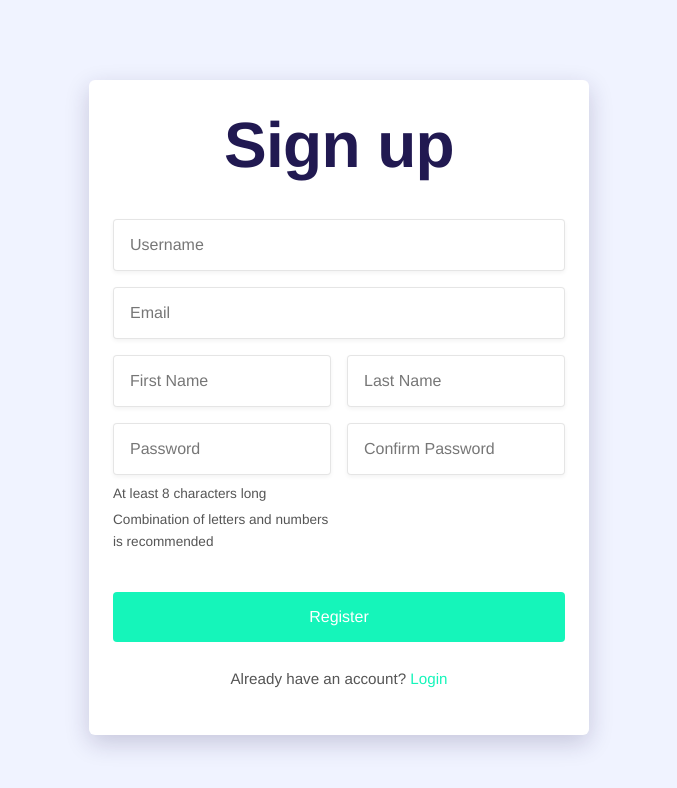
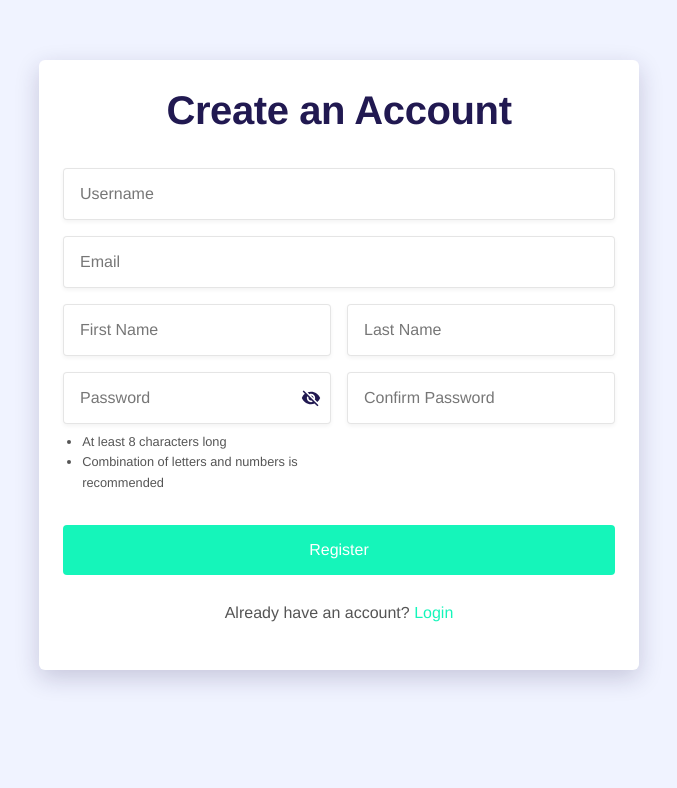
Before and after one commit to mr-seifi/prompt-management, a React (Create React App) app in the folder frontend/: page /register in a window 1280 px wide. Shown: the top 788 px of the page, without its empty margins (301-978 px from the left). Built offline with nearby package versions, Linux system fonts and the light colour scheme; no server answers.

Commit message:
Revert "value description shwoing correctly"
This reverts commit b093688514bdbbb5b3dfb415eee7db3a5893cf20.

```diff
--- a/frontend/src/pages/LoginPage.tsx
+++ b/frontend/src/pages/LoginPage.tsx
@@ -12,14 +12,9 @@ const PageContainer = styled.div`
   box-shadow: ${props => props.theme.shadows.large};
 
   @media (max-width: 768px) {
-    max-width: 95%;
+    max-width: 90%;
     margin: 40px auto;
     padding: ${props => props.theme.spacing.md};
-  }
-
-  @media (max-width: 480px) {
-    margin: 20px auto;
-    padding: ${props => props.theme.spacing.sm};
   }
 `;
 
@@ -29,26 +24,12 @@ const PageTitle = styled.h1`
   margin-bottom: 2rem;
   color: ${props => props.theme.colors.primary};
   font-weight: ${props => props.theme.typography.fontWeights.bold};
-
-  @media (max-width: 768px) {
-    font-size: 2rem;
-    margin-bottom: 1.5rem;
-  }
-
-  @media (max-width: 480px) {
-    font-size: 1.75rem;
-    margin-bottom: 1rem;
-  }
 `;
 
 const Form = styled.form`
   display: flex;
   flex-direction: column;
   gap: ${props => props.theme.spacing.md};
-
-  @media (max-width: 480px) {
-    gap: ${props => props.theme.spacing.sm};
-  }
 `;
 
 const FormGroup = styled.div`
@@ -66,11 +47,6 @@ const FormGroup = styled.div`
 const Label = styled.label`
   font-weight: ${props => props.theme.typography.fontWeights.medium};
   color: ${props => props.theme.colors.textPrimary};
-  font-size: 1rem;
-
-  @media (max-width: 480px) {
-    font-size: 0.9rem;
-  }
 `;
 
 const Input = styled.input`
@@ -94,13 +70,9 @@ const Input = styled.input`
   }
 
   @media (max-width: 768px) {
+    width: 100%;
     padding: ${props => props.theme.spacing.sm};
     font-size: 0.95rem;
-  }
-
-  @media (max-width: 480px) {
-    padding: ${props => props.theme.spacing.xs};
-    font-size: 0.9rem;
   }
 `;
 
@@ -134,11 +106,6 @@ const SubmitButton = styled.button`
     margin: ${props => props.theme.spacing.md} auto 0;
     display: block;
   }
-
-  @media (max-width: 480px) {
-    padding: ${props => props.theme.spacing.sm};
-    font-size: 0.95rem;
-  }
 `;
 
 const ErrorMessage = styled.div`
@@ -153,7 +120,6 @@ const ErrorMessage = styled.div`
     width: 100%;
     margin-left: 0;
     margin-right: 0;
-    font-size: 0.85rem;
   }
 `;
 
@@ -169,7 +135,6 @@ const SuccessMessage = styled.div`
     width: 100%;
     margin-left: 0;
     margin-right: 0;
-    font-size: 0.85rem;
   }
 `;
 
@@ -177,7 +142,6 @@ const BottomText = styled.p`
   text-align: center;
   margin-top: ${props => props.theme.spacing.lg};
   color: ${props => props.theme.colors.textSecondary};
-  font-size: 0.95rem;
 
   a {
     color: ${props => props.theme.colors.accent};
@@ -187,11 +151,6 @@ const BottomText = styled.p`
     &:hover {
       text-decoration: underline;
     }
-  }
-
-  @media (max-width: 480px) {
-    font-size: 0.9rem;
-    margin-top: ${props => props.theme.spacing.md};
   }
 `;
 
--- a/frontend/src/pages/PromptDetailsPage.tsx
+++ b/frontend/src/pages/PromptDetailsPage.tsx
@@ -1,4 +1,4 @@
-import React, { useState, useEffect } from 'react';
+import React, { useState, useEffect, useRef, useCallback } from 'react';
 import { useParams, useNavigate, Link } from 'react-router-dom';
 import styled from 'styled-components';
 import Card from '../components/ui/Card';
@@ -8,11 +8,13 @@ import promptService from '../services/promptService';
 import usePrompts from '../hooks/usePrompts';
 import { formatDateTimeForDisplay } from '../services/promptService';
 import PromptRenderer from '../components/prompts/PromptRenderer';
+import ReactDOM from 'react-dom';
 
 const PageContainer = styled.div`
   max-width: 800px;
   margin: 0 auto;
   padding: ${props => props.theme.spacing.lg};
+  overflow: visible;
 `;
 
 const PageHeader = styled.div`
@@ -35,12 +37,15 @@ const ButtonGroup = styled.div`
 
 const PromptDetail = styled.div`
   margin-bottom: 1.5rem;
+  overflow: visible;
 `;
 
 const ContentContainer = styled.div`
   white-space: pre-wrap;
   line-height: 1.6;
   color: ${props => props.theme.colors.textSecondary};
+  position: relative;
+  overflow: visible;
 `;
 
 const HighlightedVariable = styled.span`
@@ -54,31 +59,24 @@ const HighlightedVariable = styled.span`
   align-items: center;
   border-bottom: 1px dashed ${props => props.theme.colors.accent};
   transition: background-color 0.2s ease;
+  z-index: 10;
 
   &:hover {
     background-color: ${props => props.theme.colors.accent}30;
   }
 `;
 
-const Tooltip = styled.div`
-  position: absolute;
-  bottom: calc(100% + 8px);
-  left: 50%;
-  transform: translateX(-50%);
+const TooltipContainer = styled.div`
+  position: fixed;
+  z-index: 9999;
+  padding: 0.75rem;
   background-color: ${props => props.theme.colors.cardHelpHighlight};
-  color: ${props => props.theme.colors.textPrimary};
-  padding: 0.75rem;
   border-radius: ${props => props.theme.borderRadius.small};
   box-shadow: 0 3px 10px rgba(0, 0, 0, 0.2);
+  max-width: 280px;
   min-width: 180px;
-  max-width: 280px;
-  z-index: 100;
-  opacity: 0;
-  visibility: hidden;
-  transition: opacity 0.3s, visibility 0.3s;
-  font-size: 0.9rem;
+  pointer-events: none;
   text-align: center;
-  pointer-events: none;
 
   &:after {
     content: '';
@@ -89,11 +87,6 @@ const Tooltip = styled.div`
     border-width: 5px;
     border-style: solid;
     border-color: ${props => props.theme.colors.cardHighlight} transparent transparent transparent;
-  }
-
-  ${HighlightedVariable}:hover & {
-    opacity: 1;
-    visibility: visible;
   }
 `;
 
@@ -136,13 +129,12 @@ const PromptMeta = styled.div`
 const FavoriteStatus = styled.div`
   display: flex;
   align-items: center;
-  gap: 0.5rem;
   cursor: pointer;
 `;
 
 const FavoriteIcon = styled.span<{ isFavorite: boolean }>`
   color: ${({ isFavorite, theme }) => (isFavorite ? theme.colors.warning : '#ccc')};
-  font-size: 1.25rem;
+  font-size: 1.5rem;
 `;
 
 const LoadingMessage = styled.div`
@@ -164,13 +156,17 @@ const ErrorMessage = styled.div`
 const StyledCard = styled(Card)`
   padding: ${props => props.theme.spacing.lg};
   margin-bottom: 1.5rem;
+  overflow: visible;
 `;
 
-const SectionTitle = styled.h2`
-  font-size: 1.5rem;
-  margin-top: 0;
+const SectionTitle = styled.h3`
+  font-size: 1.1rem;
   margin-bottom: 1rem;
+  font-weight: 600;
   color: ${props => props.theme.colors.textPrimary};
+  display: flex;
+  align-items: center;
+  justify-content: space-between;
 `;
 
 const TabContainer = styled.div`
@@ -199,12 +195,66 @@ const TabButton = styled.button<{ active: boolean }>`
   }
 `;
 
+const DeleteButton = styled(Button)`
+  width: 40px;
+  height: 40px;
+  padding: 0;
+  display: flex;
+  align-items: center;
+  justify-content: center;
+  background-color: ${props => props.theme.colors.danger};
+  color: white;
+  border-radius: ${props => props.theme.borderRadius.medium};
+
+  &:hover {
+    background-color: #FF3333;
+  }
+`;
+
+const EditButton = styled(Button)`
+  width: 40px;
+  height: 40px;
+  padding: 0;
+  display: flex;
+  align-items: center;
+  justify-content: center;
+  background-color: #211951;
+  color: white;
+  border-radius: ${props => props.theme.borderRadius.medium};
+
+  &:hover {
+    background-color: #342c68;
+  }
+`;
+
 interface HighlightedContentProps {
   content: string;
   variablesSchema?: Record<string, any>;
 }
 
 const HighlightedContent: React.FC<HighlightedContentProps> = ({ content, variablesSchema = {} }) => {
+  const [tooltip, setTooltip] = useState<{
+    visible: boolean;
+    name: string;
+    position: { x: number; y: number };
+  } | null>(null);
+
+  const showTooltip = useCallback((e: React.MouseEvent, variableName: string) => {
+    const rect = e.currentTarget.getBoundingClientRect();
+    const centerX = rect.left + rect.width / 2;
+    const topY = rect.top - 10;
+
+    setTooltip({
+      visible: true,
+      name: variableName,
+      position: { x: centerX, y: topY }
+    });
+  }, []);
+
+  const hideTooltip = useCallback(() => {
+    setTooltip(null);
+  }, []);
+
   if (!content) return null;
 
   const regex = /\{\{\s*([a-zA-Z0-9_]+)\s*\}\}/g;
@@ -229,14 +279,12 @@ const HighlightedContent: React.FC<HighlightedContentProps> = ({ content, variab
     }
 
     parts.push(
-      <HighlightedVariable key={`var-${match.index}`}>
+      <HighlightedVariable
+        key={`var-${match.index}`}
+        onMouseEnter={(e) => showTooltip(e, variableName)}
+        onMouseLeave={hideTooltip}
+      >
         {`{{${variableName}}}`}
-        <Tooltip>
-          <TooltipTitle>{variableName}</TooltipTitle>
-          <TooltipContent>
-            {variablesSchema[variableName]?.description || `Value for ${variableName}`}
-          </TooltipContent>
-        </Tooltip>
       </HighlightedVariable>
     );
 
@@ -247,7 +295,26 @@ const HighlightedContent: React.FC<HighlightedContentProps> = ({ content, variab
     parts.push(content.substring(lastIndex));
   }
 
-  return <ContentContainer>{parts}</ContentContainer>;
+  return (
+    <>
+      <ContentContainer>{parts}</ContentContainer>
+      {tooltip && tooltip.visible && ReactDOM.createPortal(
+        <TooltipContainer
+          style={{
+            left: `${tooltip.position.x}px`,
+            top: `${tooltip.position.y}px`,
+            transform: 'translate(-50%, -100%)'
+          }}
+        >
+          <TooltipTitle>{tooltip.name}</TooltipTitle>
+          <TooltipContent>
+            {variablesSchema[tooltip.name]?.description || `Value for ${tooltip.name}`}
+          </TooltipContent>
+        </TooltipContainer>,
+        document.body
+      )}
+    </>
+  );
 };
 
 const PromptDetailsPage: React.FC = () => {
@@ -324,12 +391,17 @@ const PromptDetailsPage: React.FC = () => {
       <PageHeader>
         <PageTitle>{prompt.title}</PageTitle>
         <ButtonGroup>
-          <Button variant="danger" onClick={handleDelete}>
-            Delete
-          </Button>
-          <Button variant="primary" as={Link} to={`/prompts/${prompt.id}/edit`}>
-            Edit
-          </Button>
+          <DeleteButton onClick={handleDelete} aria-label="Delete prompt">
+            <svg xmlns="http://www.w3.org/2000/svg" width="16" height="16" fill="currentColor" viewBox="0 0 16 16">
+              <path d="M5.5 5.5A.5.5 0 0 1 6 6v6a.5.5 0 0 1-1 0V6a.5.5 0 0 1 .5-.5m2.5 0a.5.5 0 0 1 .5.5v6a.5.5 0 0 1-1 0V6a.5.5 0 0 1 .5-.5m3 .5a.5.5 0 0 0-1 0v6a.5.5 0 0 0 1 0z"/>
+              <path d="M14.5 3a1 1 0 0 1-1 1H13v9a2 2 0 0 1-2 2H5a2 2 0 0 1-2-2V4h-.5a1 1 0 0 1-1-1V2a1 1 0 0 1 1-1H6a1 1 0 0 1 1-1h2a1 1 0 0 1 1 1h3.5a1 1 0 0 1 1 1zM4.118 4 4 4.059V13a1 1 0 0 0 1 1h6a1 1 0 0 0 1-1V4.059L11.882 4zM2.5 3h11V2h-11z"/>
+            </svg>
+          </DeleteButton>
+          <EditButton as={Link} to={`/prompts/${prompt.id}/edit`} aria-label="Edit prompt">
+            <svg xmlns="http://www.w3.org/2000/svg" width="16" height="16" fill="currentColor" viewBox="0 0 16 16">
+              <path d="M12.146.146a.5.5 0 0 1 .708 0l3 3a.5.5 0 0 1 0 .708l-10 10a.5.5 0 0 1-.168.11l-5 2a.5.5 0 0 1-.65-.65l2-5a.5.5 0 0 1 .11-.168l10-10zM11.207 2.5 13.5 4.793 14.793 3.5 12.5 1.207 11.207 2.5zm1.586 3L10.5 3.207 4 9.707V10h.5a.5.5 0 0 1 .5.5v.5h.5a.5.5 0 0 1 .5.5v.5h.293l6.5-6.5zm-9.761 5.175-.106.106-1.528 3.821 3.821-1.528.106-.106A.5.5 0 0 1 5 12.5V12h-.5a.5.5 0 0 1-.5-.5V11h-.5a.5.5 0 0 1-.468-.325z"/>
+            </svg>
+          </EditButton>
         </ButtonGroup>
       </PageHeader>
 
@@ -357,7 +429,12 @@ const PromptDetailsPage: React.FC = () => {
         <>
           <StyledCard>
             <PromptDetail>
-              <SectionTitle>Description</SectionTitle>
+              <SectionTitle>
+                Description
+                <FavoriteStatus onClick={handleToggleFavorite}>
+                  <FavoriteIcon isFavorite={prompt.isFavorite}>★</FavoriteIcon>
+                </FavoriteStatus>
+              </SectionTitle>
               <HighlightedContent
                 content={prompt.content}
                 variablesSchema={prompt.variablesSchema}
@@ -375,10 +452,6 @@ const PromptDetailsPage: React.FC = () => {
                 <div>
                   Last updated: {prompt.updatedAt}
                 </div>
-                <FavoriteStatus onClick={handleToggleFavorite}>
-                  <FavoriteIcon isFavorite={prompt.isFavorite}>★</FavoriteIcon>
-                  {prompt.isFavorite ? 'Remove from favorites' : 'Add to favorites'}
-                </FavoriteStatus>
               </PromptMeta>
             </PromptDetail>
           </StyledCard>
--- a/frontend/src/pages/RegisterPage.tsx
+++ b/frontend/src/pages/RegisterPage.tsx
@@ -4,77 +4,41 @@ import styled from 'styled-components';
 import { useAuth } from '../contexts/AuthContext';
 
 const PageContainer = styled.div`
-  max-width: 500px;
-  margin: 80px auto;
+  max-width: 600px;
+  margin: 60px auto;
   padding: ${props => props.theme.spacing.lg};
   background-color: ${props => props.theme.colors.card};
   border-radius: calc(${props => props.theme.borderRadius.large} / 2);
   box-shadow: ${props => props.theme.shadows.large};
 
   @media (max-width: 768px) {
-    max-width: 500px;
-    margin: 80px auto;
-    padding: ${props => props.theme.spacing.lg};
-  }
-
-  @media (max-width: 550px) {
-    max-width: 95%;
-    margin: 40px auto;
+    max-width: 90%;
+    margin: 30px auto;
     padding: ${props => props.theme.spacing.md};
-  }
-
-  @media (max-width: 480px) {
-    margin: 20px auto;
-    padding: ${props => props.theme.spacing.sm};
   }
 `;
 
 const PageTitle = styled.h1`
-  font-size: 4rem;
+  font-size: 2.5rem;
   text-align: center;
   margin-bottom: 2rem;
   color: ${props => props.theme.colors.primary};
   font-weight: ${props => props.theme.typography.fontWeights.bold};
-
-  @media (max-width: 768px) {
-    font-size: 4rem;
-    margin-bottom: 2rem;
-  }
-
-  @media (max-width: 550px) {
-    font-size: 3.5rem;
-    margin-bottom: 1.8rem;
-  }
-
-  @media (max-width: 480px) {
-    font-size: 2.5rem;
-    margin-bottom: 1.5rem;
-  }
 `;
 
 const Form = styled.form`
   display: flex;
   flex-direction: column;
   gap: ${props => props.theme.spacing.md};
-
-  @media (max-width: 550px) {
-    gap: ${props => props.theme.spacing.sm};
-  }
 `;
 
 const FormRow = styled.div`
-  display: flex;
+  display: grid;
+  grid-template-columns: 1fr 1fr;
   gap: ${props => props.theme.spacing.md};
-  width: 100%;
 
-  @media (max-width: 768px) {
-    flex-direction: row;
-    gap: ${props => props.theme.spacing.md};
-  }
-
-  @media (max-width: 550px) {
-    flex-direction: column;
-    gap: ${props => props.theme.spacing.sm};
+  @media (max-width: 600px) {
+    grid-template-columns: 1fr;
   }
 `;
 
@@ -84,7 +48,7 @@ const FormGroup = styled.div`
   gap: ${props => props.theme.spacing.xs};
   width: 100%;
 
-  @media (max-width: 550px) {
+  @media (max-width: 768px) {
     align-items: flex-start;
     gap: 4px;
   }
@@ -93,11 +57,6 @@ const FormGroup = styled.div`
 const Label = styled.label`
   font-weight: ${props => props.theme.typography.fontWeights.medium};
   color: ${props => props.theme.colors.textPrimary};
-  font-size: 1rem;
-
-  @media (max-width: 480px) {
-    font-size: 0.9rem;
-  }
 `;
 
 const Input = styled.input`
@@ -115,151 +74,34 @@ const Input = styled.input`
     box-shadow: 0 0 0 2px ${props => props.theme.colors.primary}30;
   }
 
+  /* Add padding to the right side of password inputs to make room for the icon */
+  &[type="password"],
+  &[type="text"] {
+    padding-right: 40px;
+  }
+
   &::placeholder {
     color: ${props => props.theme.colors.textSecondary};
     opacity: 0.8;
   }
 
   @media (max-width: 768px) {
-    padding: ${props => props.theme.spacing.md};
-    font-size: 1rem;
-  }
-
-  @media (max-width: 550px) {
+    width: 100%;
     padding: ${props => props.theme.spacing.sm};
     font-size: 0.95rem;
-  }
-
-  @media (max-width: 480px) {
-    padding: ${props => props.theme.spacing.xs};
-    font-size: 0.9rem;
-  }
-`;
-
-const PasswordInputContainer = styled.div`
-  position: relative;
-  width: 100%;
-`;
-
-const PasswordToggle = styled.button`
-  position: absolute;
-  right: ${props => props.theme.spacing.sm};
-  top: 50%;
-  transform: translateY(-50%);
-  background: none;
-  border: none;
-  cursor: pointer;
-  color: ${props => props.theme.colors.textSecondary};
-  padding: 0;
-  display: flex;
-  align-items: center;
-  justify-content: center;
-
-  &:hover {
-    color: ${props => props.theme.colors.primary};
   }
 `;
 
 const PasswordRequirements = styled.ul`
-  list-style: none;
-  padding: 0;
-  margin: ${props => props.theme.spacing.xs} 0;
-  font-size: 0.85rem;
+  font-size: 0.8rem;
   color: ${props => props.theme.colors.textSecondary};
+  margin-top: ${props => props.theme.spacing.xs};
+  padding-left: 1.2rem;
 
-  li {
-    display: flex;
-    align-items: center;
-    gap: ${props => props.theme.spacing.xs};
-    margin-bottom: ${props => props.theme.spacing.xs};
-  }
-
-  @media (max-width: 480px) {
-    font-size: 0.8rem;
-  }
-`;
-
-const PasswordSuggestionBox = styled.div`
-  background-color: ${props => props.theme.colors.card};
-  border-radius: calc(${props => props.theme.borderRadius.medium} / 2);
-  padding: ${props => props.theme.spacing.md};
-  margin: ${props => props.theme.spacing.sm} 0;
-  box-shadow: ${props => props.theme.shadows.medium};
-
-  @media (max-width: 480px) {
-    padding: ${props => props.theme.spacing.sm};
-  }
-`;
-
-const SuggestionHeader = styled.div`
-  display: flex;
-  justify-content: space-between;
-  align-items: center;
-  margin-bottom: ${props => props.theme.spacing.sm};
-`;
-
-const HeaderText = styled.div`
-  display: flex;
-  align-items: center;
-  gap: ${props => props.theme.spacing.sm};
-  color: ${props => props.theme.colors.primary};
-  font-weight: ${props => props.theme.typography.fontWeights.medium};
-`;
-
-const KeyIcon = styled.div`
-  display: flex;
-  align-items: center;
-  justify-content: center;
-`;
-
-const SuggestedPassword = styled.div`
-  font-family: monospace;
-  padding: ${props => props.theme.spacing.sm};
-  background-color: ${props => props.theme.colors.background};
-  border-radius: calc(${props => props.theme.borderRadius.small} / 2);
-  color: ${props => props.theme.colors.primary};
-  font-size: 1.1rem;
-  margin-bottom: 0;
-  cursor: pointer;
-  transition: background-color 0.2s;
-  text-align: center;
-  word-break: break-all;
-
-  &:hover {
-    background-color: ${props => props.theme.colors.cardHighlight};
-  }
-
-  @media (max-width: 480px) {
-    font-size: 0.9rem;
-    padding: ${props => props.theme.spacing.xs};
-  }
-`;
-
-const CloseButton = styled.button`
-  background: none;
-  border: none;
-  cursor: pointer;
-  color: ${props => props.theme.colors.textSecondary};
-  font-size: 1.2rem;
-  padding: 0;
-
-  &:hover {
-    color: ${props => props.theme.colors.danger};
-  }
-`;
-
-const UseButton = styled.button`
-  background-color: ${props => props.theme.colors.primary};
-  color: white;
-  border: none;
-  border-radius: ${props => props.theme.borderRadius.small};
-  padding: ${props => props.theme.spacing.xs} ${props => props.theme.spacing.sm};
-  font-size: 0.9rem;
-  cursor: pointer;
-  transition: background-color 0.2s;
-
-  &:hover {
-    background-color: ${props => props.theme.colors.accent};
+  @media (max-width: 768px) {
+    width: 100%;
+    margin-left: 0;
+    margin-right: 0;
   }
 `;
 
@@ -289,15 +131,9 @@ const SubmitButton = styled.button`
   }
 
   @media (max-width: 768px) {
-    width: auto;
+    width: 100%;
     margin: ${props => props.theme.spacing.md} auto 0;
     display: block;
-  }
-
-  @media (max-width: 550px) {
-    width: 100%;
-    padding: ${props => props.theme.spacing.sm};
-    font-size: 0.95rem;
   }
 `;
 
@@ -309,27 +145,10 @@ const ErrorMessage = styled.div`
   margin-bottom: ${props => props.theme.spacing.md};
   font-size: 0.9rem;
 
-  @media (max-width: 550px) {
+  @media (max-width: 768px) {
     width: 100%;
     margin-left: 0;
     margin-right: 0;
-    font-size: 0.85rem;
-  }
-`;
-
-const SuccessMessage = styled.div`
-  color: ${props => props.theme.colors.success};
-  background-color: ${props => props.theme.colors.success}15;
-  padding: ${props => props.theme.spacing.sm};
-  border-radius: calc(${props => props.theme.borderRadius.small} / 2);
-  margin-bottom: ${props => props.theme.spacing.md};
-  font-size: 0.9rem;
-
-  @media (max-width: 550px) {
-    width: 100%;
-    margin-left: 0;
-    margin-right: 0;
-    font-size: 0.85rem;
   }
 `;
 
@@ -337,7 +156,6 @@ const BottomText = styled.p`
   text-align: center;
   margin-top: ${props => props.theme.spacing.lg};
   color: ${props => props.theme.colors.textSecondary};
-  font-size: 0.95rem;
 
   a {
     color: ${props => props.theme.colors.accent};
@@ -348,10 +166,124 @@ const BottomText = styled.p`
       text-decoration: underline;
     }
   }
+`;
 
-  @media (max-width: 550px) {
-    font-size: 0.9rem;
-    margin-top: ${props => props.theme.spacing.md};
+const PasswordInputContainer = styled.div`
+  position: relative;
+  width: 100%;
+  display: flex;
+  align-items: center;
+
+  @media (max-width: 768px) {
+    width: 100%;
+  }
+`;
+
+const TogglePasswordButton = styled.button`
+  position: absolute;
+  right: 10px;
+  top: 50%;
+  transform: translateY(-50%);
+  background: none;
+  border: none;
+  color: #211951;
+  cursor: pointer;
+  display: flex;
+  align-items: center;
+  justify-content: center;
+  padding: 0;
+  z-index: 2;
+  pointer-events: auto;
+  width: 20px;
+  height: 20px;
+
+  &:hover {
+    color: ${props => props.theme.colors.primary};
+  }
+
+  svg {
+    width: 100%;
+    height: 100%;
+  }
+`;
+
+const PasswordSuggestionBox = styled.div`
+  position: absolute;
+  top: 100%;
+  left: 0;
+  width: 100%;
+  background-color: ${props => props.theme.colors.card};
+  border: 1px solid ${props => props.theme.colors.primary};
+  border-radius: calc(${props => props.theme.borderRadius.medium} / 2);
+  padding: ${props => props.theme.spacing.md};
+  margin-top: 5px;
+  box-shadow: ${props => props.theme.shadows.medium};
+  z-index: 10;
+`;
+
+const SuggestionHeader = styled.div`
+  font-weight: ${props => props.theme.typography.fontWeights.medium};
+  color: ${props => props.theme.colors.textPrimary};
+  margin-bottom: ${props => props.theme.spacing.sm};
+  display: flex;
+  justify-content: space-between;
+  align-items: center;
+`;
+
+const HeaderText = styled.span`
+  display: flex;
+  align-items: center;
+  gap: 8px;
+`;
+
+const KeyIcon = styled.span`
+  color: #211951;
+  display: inline-flex;
+  align-items: center;
+`;
+
+const SuggestedPassword = styled.div`
+  font-family: monospace;
+  padding: ${props => props.theme.spacing.sm};
+  background-color: ${props => props.theme.colors.background};
+  border-radius: calc(${props => props.theme.borderRadius.small} / 2);
+  color: ${props => props.theme.colors.primary};
+  font-size: 1.1rem;
+  margin-bottom: 0;
+  cursor: pointer;
+  transition: background-color 0.2s;
+  text-align: center;
+
+  &:hover {
+    background-color: ${props => props.theme.colors.cardHighlight};
+  }
+`;
+
+const CloseButton = styled.button`
+  background: none;
+  border: none;
+  cursor: pointer;
+  color: ${props => props.theme.colors.textSecondary};
+  font-size: 1.2rem;
+  padding: 0;
+
+  &:hover {
+    color: ${props => props.theme.colors.danger};
+  }
+`;
+
+const UseButton = styled.button`
+  background-color: ${props => props.theme.colors.primary};
+  color: white;
+  border: none;
+  border-radius: ${props => props.theme.borderRadius.small};
+  padding: ${props => props.theme.spacing.xs} ${props => props.theme.spacing.sm};
+  font-size: 0.9rem;
+  cursor: pointer;
+  transition: background-color 0.2s;
+
+  &:hover {
+    background-color: ${props => props.theme.colors.accent};
   }
 `;
 
@@ -533,7 +465,7 @@ const RegisterPage: React.FC = () => {
 
   return (
     <PageContainer>
-      <PageTitle>Sign up</PageTitle>
+      <PageTitle>Create an Account</PageTitle>
 
       {errors.general && <ErrorMessage>{errors.general}</ErrorMessage>}
 
@@ -605,7 +537,7 @@ const RegisterPage: React.FC = () => {
                 placeholder="Password"
                 required
               />
-              <PasswordToggle
+              <TogglePasswordButton
                 type="button"
                 onClick={togglePasswordVisibility}
                 tabIndex={-1}
@@ -620,7 +552,7 @@ const RegisterPage: React.FC = () => {
                     <path d="M12 7C14.76 7 17 9.24 17 12C17 12.65 16.87 13.26 16.64 13.83L19.56 16.75C21.07 15.49 22.26 13.86 23 12C21.27 7.61 17 4.5 12 4.5C10.6 4.5 9.26 4.75 8 5.2L10.17 7.37C10.74 7.13 11.35 7 12 7ZM2 4.27L4.28 6.55L4.74 7.01C3.08 8.3 1.78 10.02 1 12C2.73 16.39 7 19.5 12 19.5C13.55 19.5 15.03 19.2 16.38 18.66L16.8 19.08L19.73 22L21 20.73L3.27 3L2 4.27ZM7.53 9.8L9.08 11.35C9.03 11.56 9 11.78 9 12C9 13.66 10.34 15 12 15C12.22 15 12.44 14.97 12.65 14.92L14.2 16.47C13.53 16.8 12.79 17 12 17C9.24 17 7 14.76 7 12C7 11.21 7.2 10.47 7.53 9.8ZM11.84 9.02L14.99 12.17L15.01 12.01C15.01 10.35 13.67 9.01 12.01 9.01L11.84 9.02Z"/>
                   </svg>
                 )}
-              </PasswordToggle>
+              </TogglePasswordButton>
 
               {showPasswordSuggestion && (
                 <PasswordSuggestionBox>
```
Also changed, not shown: frontend/src/pages/AllPromptsPage.tsx (+5 -18 lines), 2 other files (tests, documents, lock files or other folders).
